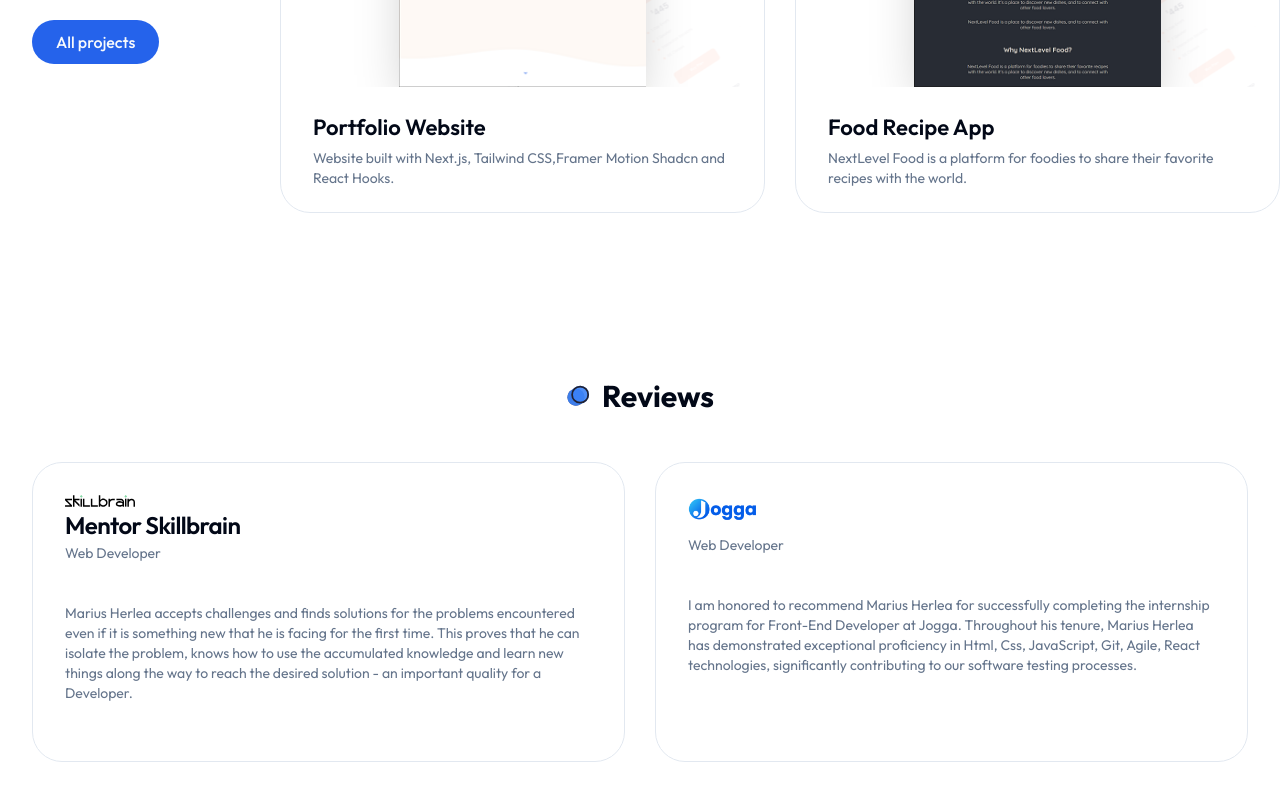
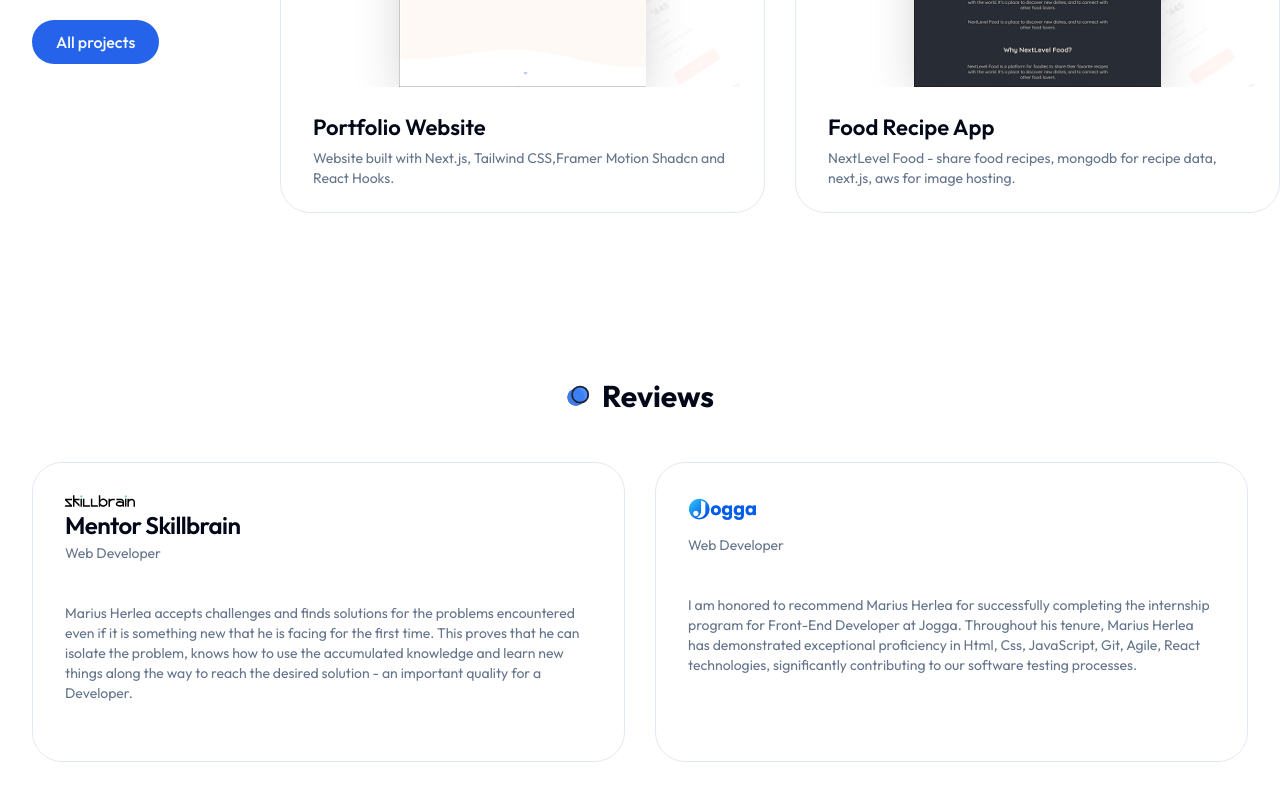
Before and after one commit to mariusherlea/marius-portfolio, a Next.js app: page / in a window 1280 px wide. Shown: the part 2423-3223 px from the top of the page. Built offline with nearby package versions, Linux system fonts and the light colour scheme.

Commit message:
project reformule-data-provider

```diff
--- a/dataProvider/ProjectData.js
+++ b/dataProvider/ProjectData.js
@@ -19,7 +19,7 @@ const projectData = [
     category: "Next.js",
     name: "Food Recipe App",
     description:
-      "NextLevel Food is a platform for foodies to share their favorite recipes with the world.",
+      "NextLevel Food - share food recipes, mongodb for recipe data, next.js, aws for image hosting.",
     link: "/",
     github: "/https://github.com/mariusherlea/food-recipe",
   },
```
